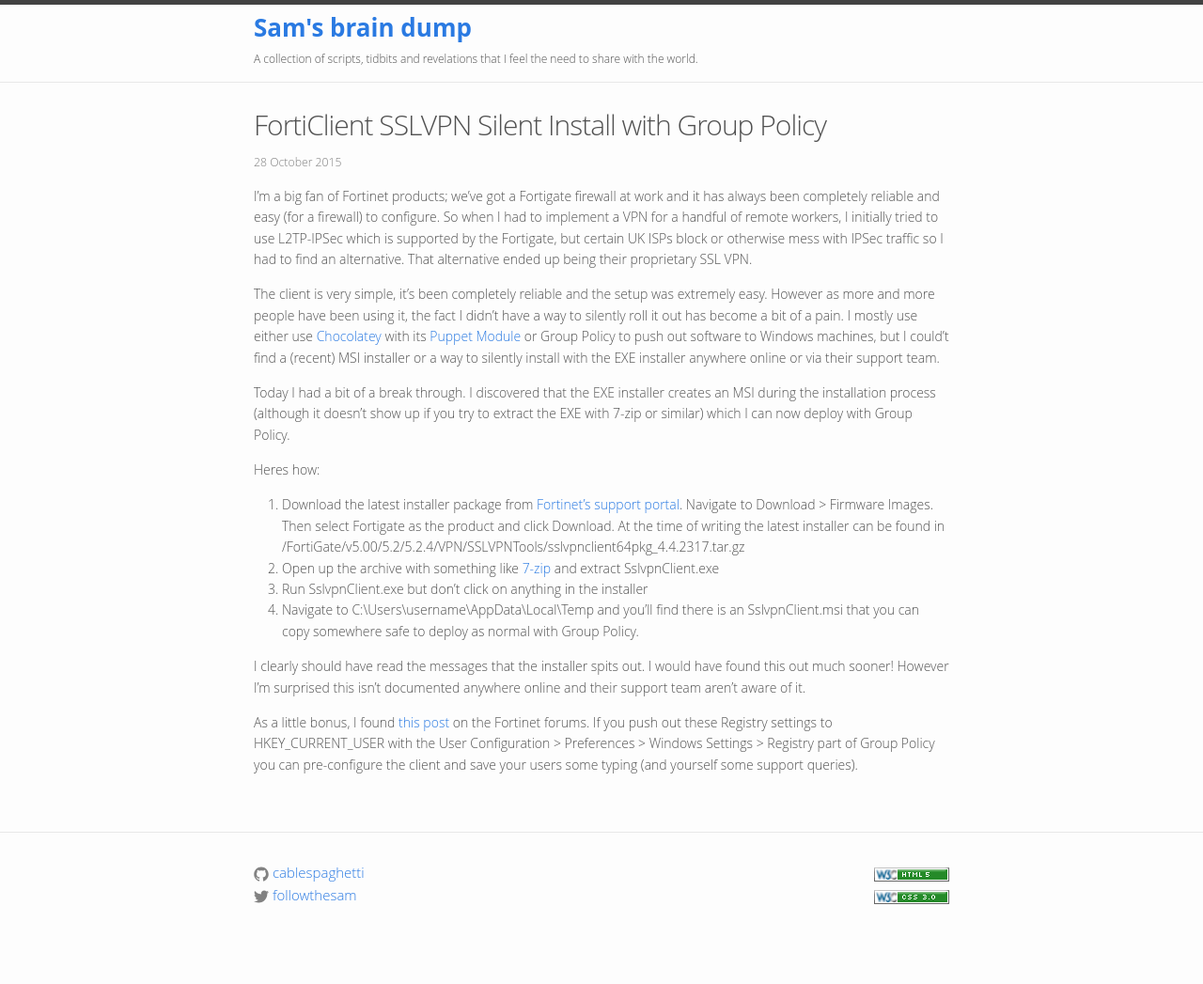
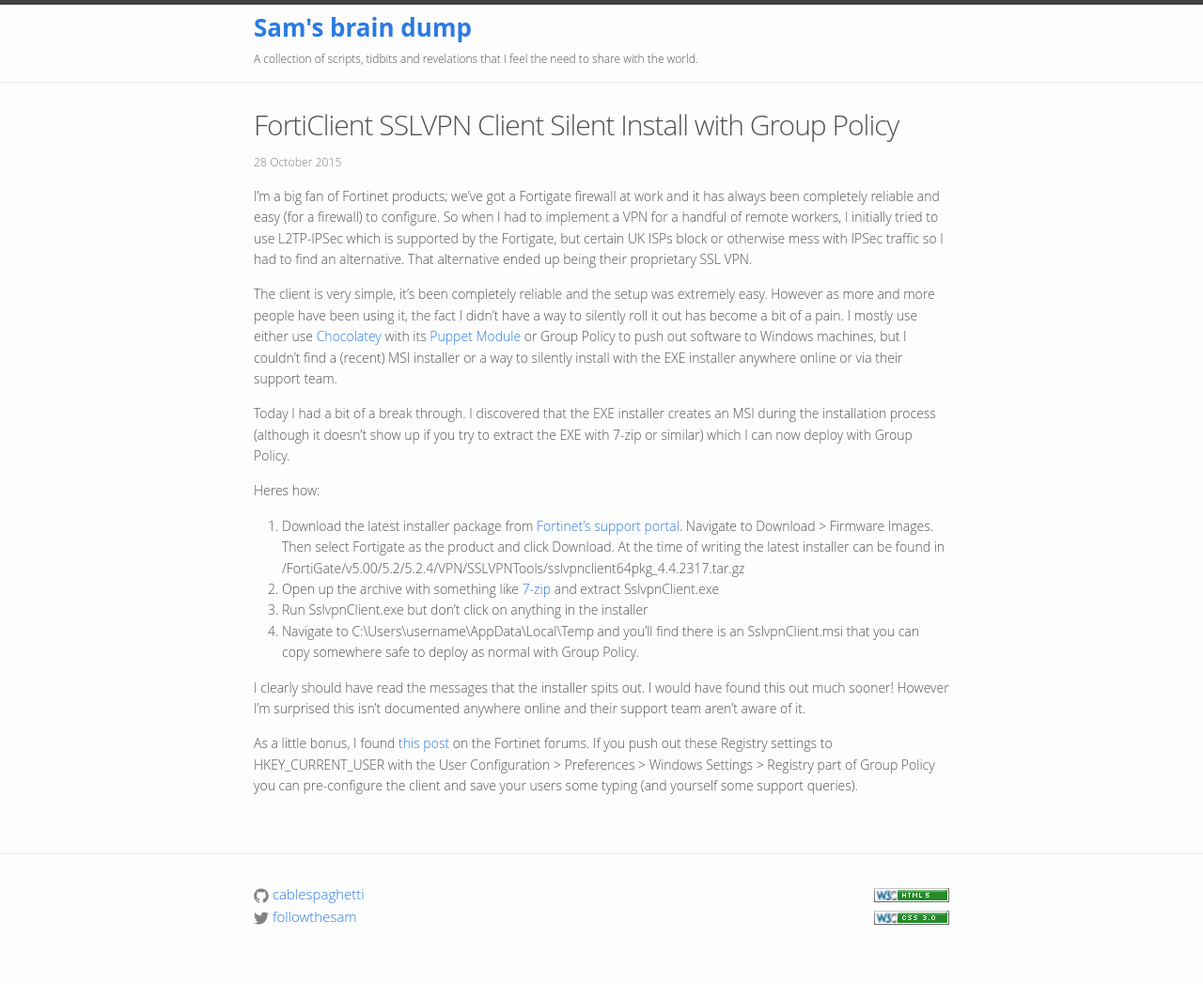
Before and after one commit to cablespaghetti/cablespaghetti.github.io, a Jekyll site: the page built from _posts/2015-10-28-forticlient-silent-install.markdown, in a window 1280 px wide. Shown: the whole page at 94% size. Built offline with Jekyll 4.4.1, drawn with Linux system fonts in a browser that asks for light colours; before the commit the page ends 1024 px from its top, so only the background shows below that.

Commit message:
Typo fixes

```diff
--- a/_posts/2015-10-28-forticlient-silent-install.markdown
+++ b/_posts/2015-10-28-forticlient-silent-install.markdown
@@ -1,18 +1,19 @@
 ---
 layout: post
-title:  "FortiClient SSLVPN Silent Install with Group Policy"
-description: "I've never been able to find a way to siliently install the Fortinet SSLVPN client with Group Policy or otherwise. Today I had a bit of a break through."
+title:  "FortiClient SSLVPN Client Silent Install with Group Policy"
+description: "I've never been able to find a way to silently install the Fortinet SSLVPN client with Group Policy or otherwise. Today I had a bit of a break through."
 date:   2015-10-28 21:00
 tags: scripts networking windows
 ---
 
 I'm a big fan of Fortinet products; we've got a Fortigate firewall at work and it has always been completely reliable and easy (for a firewall) to configure. So when I had to implement a VPN for a handful of remote workers, I initially tried to use L2TP-IPSec which is supported by the Fortigate, but certain UK ISPs block or otherwise mess with IPSec traffic so I had to find an alternative. That alternative ended up being their proprietary SSL VPN.
 
-The client is very simple, it's been completely reliable and the setup was extremely easy. However as more and more people have been using it, the fact I didn't have a way to silently roll it out has become a bit of a pain. I mostly use either use [Chocolatey](https://chocolatey.org) with its [Puppet Module](https://github.com/chocolatey/puppet-chocolatey) or Group Policy to push out software to Windows machines, but I could't find a (recent) MSI installer or a way to silently install with the EXE installer anywhere online or via their support team.
+The client is very simple, it's been completely reliable and the setup was extremely easy. However as more and more people have been using it, the fact I didn't have a way to silently roll it out has become a bit of a pain. I mostly use either use [Chocolatey](https://chocolatey.org) with its [Puppet Module](https://github.com/chocolatey/puppet-chocolatey) or Group Policy to push out software to Windows machines, but I couldn't find a (recent) MSI installer or a way to silently install with the EXE installer anywhere online or via their support team.
 
 Today I had a bit of a break through. I discovered that the EXE installer creates an MSI during the installation process (although it doesn't show up if you try to extract the EXE with 7-zip or similar) which I can now deploy with Group Policy.
 
 Heres how:
+
 1. Download the latest installer package from [Fortinet's support portal](https://support.fortinet.com). Navigate to Download > Firmware Images. Then select Fortigate as the product and click Download. At the time of writing the latest installer can be found in /FortiGate/v5.00/5.2/5.2.4/VPN/SSLVPNTools/sslvpnclient64pkg_4.4.2317.tar.gz
 2. Open up the archive with something like [7-zip](http://www.7-zip.org/) and extract SslvpnClient.exe
 3. Run SslvpnClient.exe but don't click on anything in the installer
```
